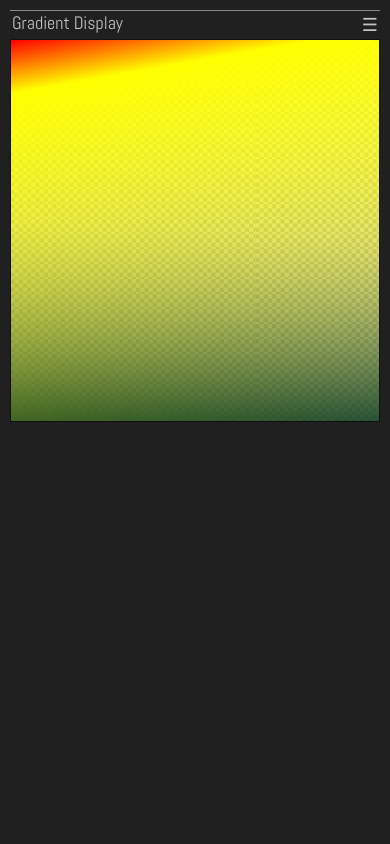
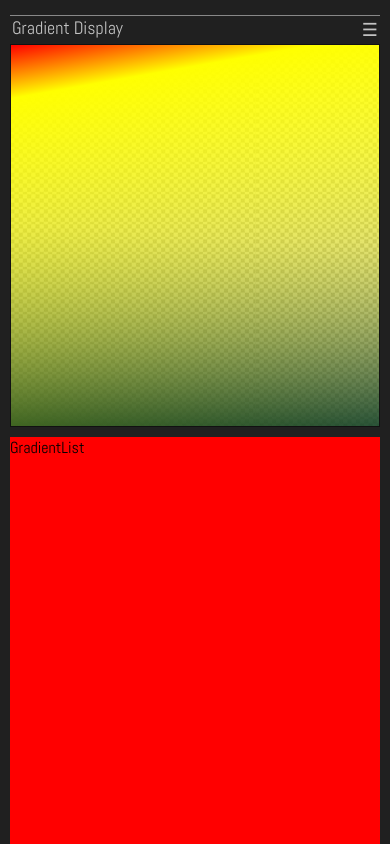
Before and after one commit to tschiboka/colorpicker, a React (Create React App) app: page / in a window 390 px wide. Built offline with nearby package versions, Linux system fonts and the light colour scheme.

Commit message:
basic App layout for screen and tablet size

```diff
--- a/src/App.js
+++ b/src/App.js
@@ -2,6 +2,8 @@ import React, { Component } from 'react';
 import "./App.scss";
 import ColorPicker from "./Components/ColorPicker/ColorPicker";
 import ResultDisplay from "./Components/ResultDisplay/ResultDisplay";
+import GradientList from "./Components/GradientList/GradientList";
+import Code from "./Components/Code/Code";
 
 
 
@@ -38,10 +40,12 @@ export default class App extends Component {
     ];
 
     return (
-      <div
-        className="App"
-      >
+      <div className="App">
         <ResultDisplay gradients={this.state.gradient || defaultGradient} />
+
+        <GradientList />
+
+        <Code />
 
         <ColorPicker
           id="color1" /* ID is important if we want to store prev states of comp */
--- a/src/App.scss
+++ b/src/App.scss
@@ -13,11 +13,17 @@
 }
 
 .App {
-    width: 100vw;
+    min-width: 100vw;
     height: 100vh;
+    display: flex;
+    flex-flow: column wrap;
     padding: 10px;
     background: #202020;
     font-weight: bold;
+    overflow-x: hidden;
+    & > * {
+        flex: 1 1 50%;
+    }
     & > button {
         position: absolute;
         top: 50%;
@@ -29,3 +35,26 @@
         cursor: pointer;
     }
 }
+
+@media only screen and (max-width: 1000px) {
+    .App {
+        overflow: auto;
+        flex-flow: row wrap;
+        & > * {
+            min-width: 100%;
+            flex: 1;
+            margin: 5px 0;
+        }
+        .ResultDisplay {
+            order: 1;
+        }
+        .GradientList {
+            height: 50%;
+            order: 2;
+            margin-left: 0;
+        }
+        .Code {
+            order: 3;
+        }
+    }
+}
--- /dev/null
+++ b/src/Components/Code/Code.js
@@ -0,0 +1,12 @@
+import React, { Component } from 'react';
+import "./Code.scss";
+
+
+
+export default class Code extends Component {
+    render() {
+        return (
+            <div className="Code">CODE</div>
+        )
+    }
+}
--- /dev/null
+++ b/src/Components/Code/Code.scss
@@ -0,0 +1,8 @@
+$borderColor: #111;
+$border: 1px solid $borderColor;
+
+.Code {
+    width: 50%;
+    background: blue;
+    border: $border;
+}
--- /dev/null
+++ b/src/Components/GradientList/GradientList.js
@@ -0,0 +1,12 @@
+import React, { Component } from 'react';
+import "./GradientList.scss";
+
+
+
+export default class GradientList extends Component {
+    render() {
+        return (
+            <div className="GradientList">GradientList</div>
+        )
+    }
+}
--- /dev/null
+++ b/src/Components/GradientList/GradientList.scss
@@ -0,0 +1,7 @@
+.GradientList {
+    height: 100%;
+    width: 50%;
+    order: 3;
+    margin-left: 10px;
+    background: red;
+}
--- a/src/Components/ResultDisplayMenu/ResultDisplayMenu.scss
+++ b/src/Components/ResultDisplayMenu/ResultDisplayMenu.scss
@@ -14,6 +14,7 @@ $border: 1px solid $borderColor;
     color: $primarytColor;
     display: flex;
     flex-direction: column;
+    box-shadow: -3px 3px 3px black;
     h2 {
         font-size: 16px;
         text-align: center;
```
